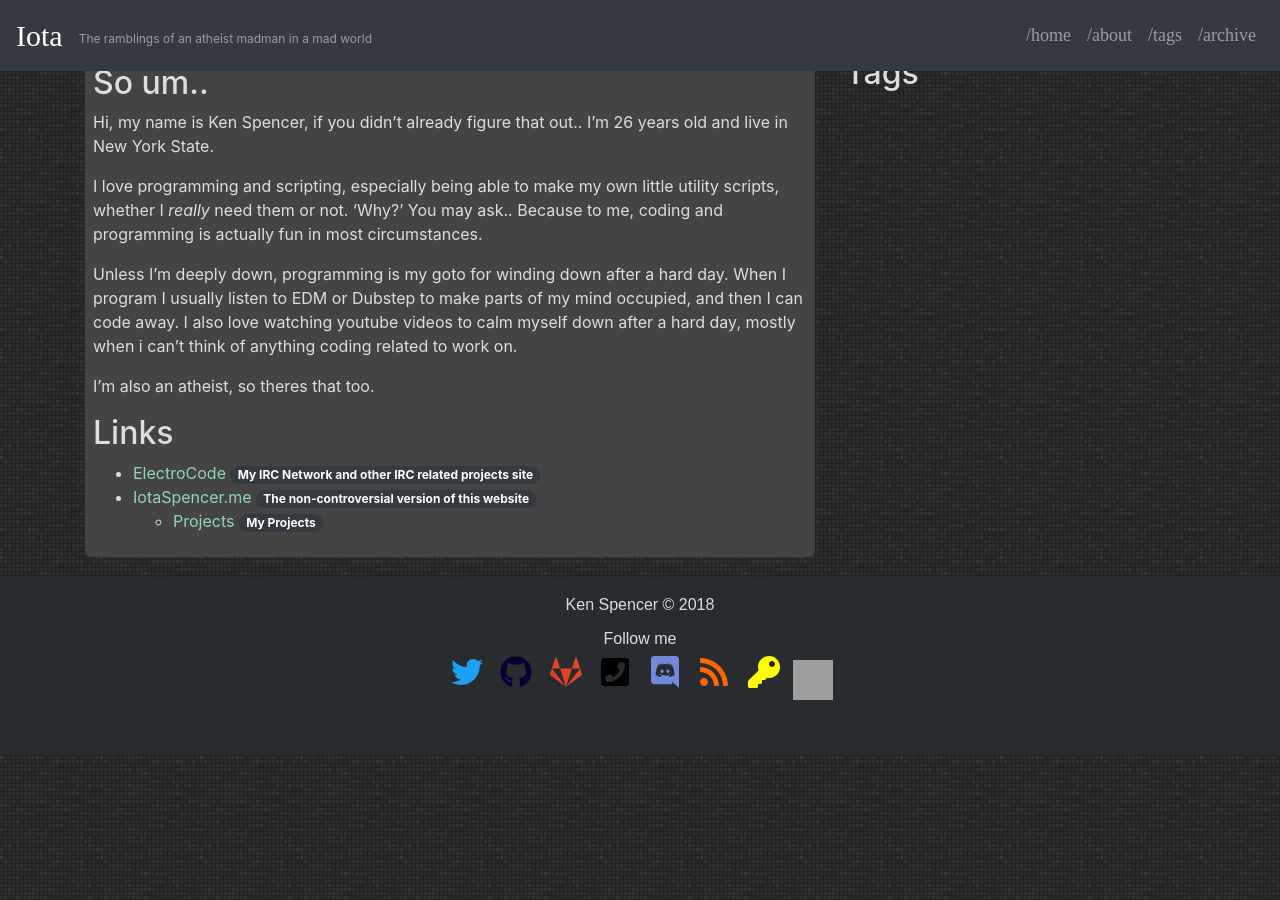
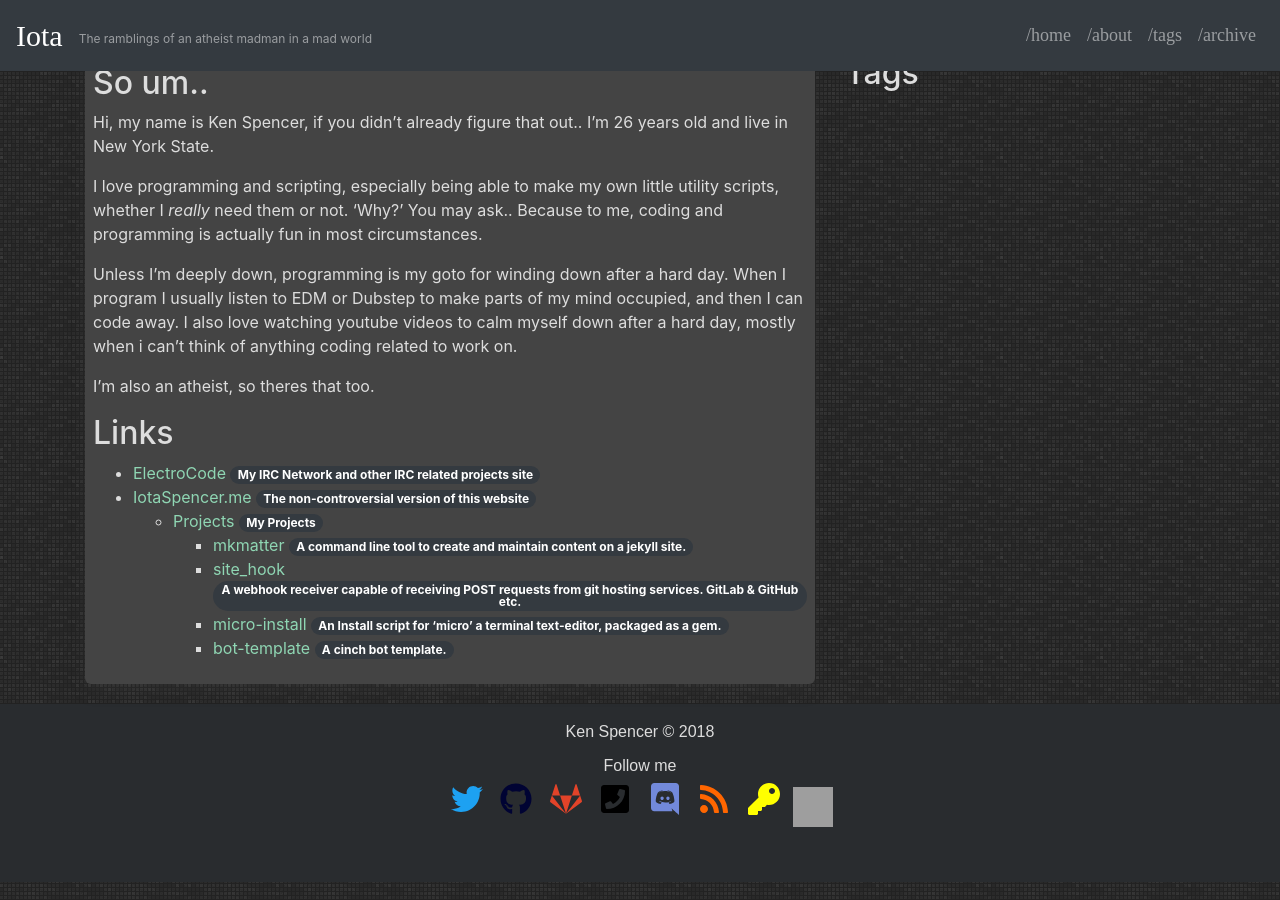
Before and after one commit to IotaSpencer/vent.iotaspencer.me, a Jekyll site: the page built from about.md, in a window 1280 px wide. Built offline with Jekyll 4.4.1, drawn with Linux system fonts in a browser that asks for light colours; nearby versions of some CDN libraries; grey boxes are pictures that could not be loaded.

Commit message:
add project links to about

```diff
--- a/about.md
+++ b/about.md
@@ -18,4 +18,8 @@ I'm also an atheist, so theres that too.
 
 * [ElectroCode](https://electrocode.net) <span class="badge badge-pill badge-dark">My IRC Network and other IRC related projects site</span>
 * [IotaSpencer.me](https://iotaspencer.me) <span class="badge badge-pill badge-dark">The non-controversial version of this website</span>
-  * [Projects](https://iotaspencer.me) <span class="badge badge-pill badge-dark">My Projects</span>
+  * [Projects](https://iotaspencer.me/projects) <span class="badge badge-pill badge-dark">My Projects</span>
+    * [mkmatter](https://iotaspencer.me/projects/mkmatter) <span class="badge badge-pill badge-dark">A command line tool to create and maintain content on a jekyll site.</span>
+    * [site_hook](https://iotaspencer.me/projects/site_hook) <span class="badge badge-pill badge-dark">A webhook receiver capable of receiving POST requests from git hosting services. GitLab & GitHub etc.</span>
+    * [micro-install](https://iotaspencer.me/projects/micro-install) <span class="badge badge-pill badge-dark">An Install script for 'micro' a terminal text-editor, packaged as a gem.</span>
+    * [bot-template](https://iotaspencer.me/projects/bot-template) <span class="badge badge-pill badge-dark">A cinch bot template.</span>
```
